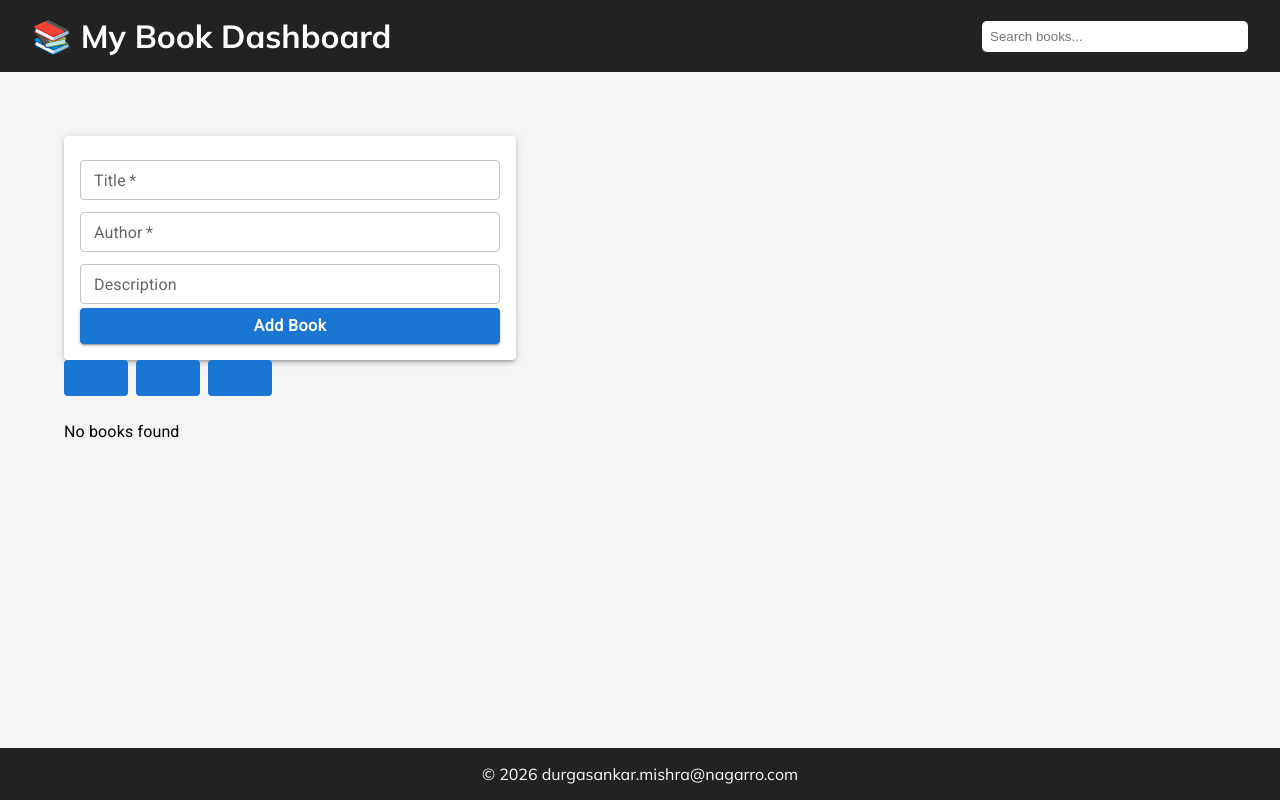
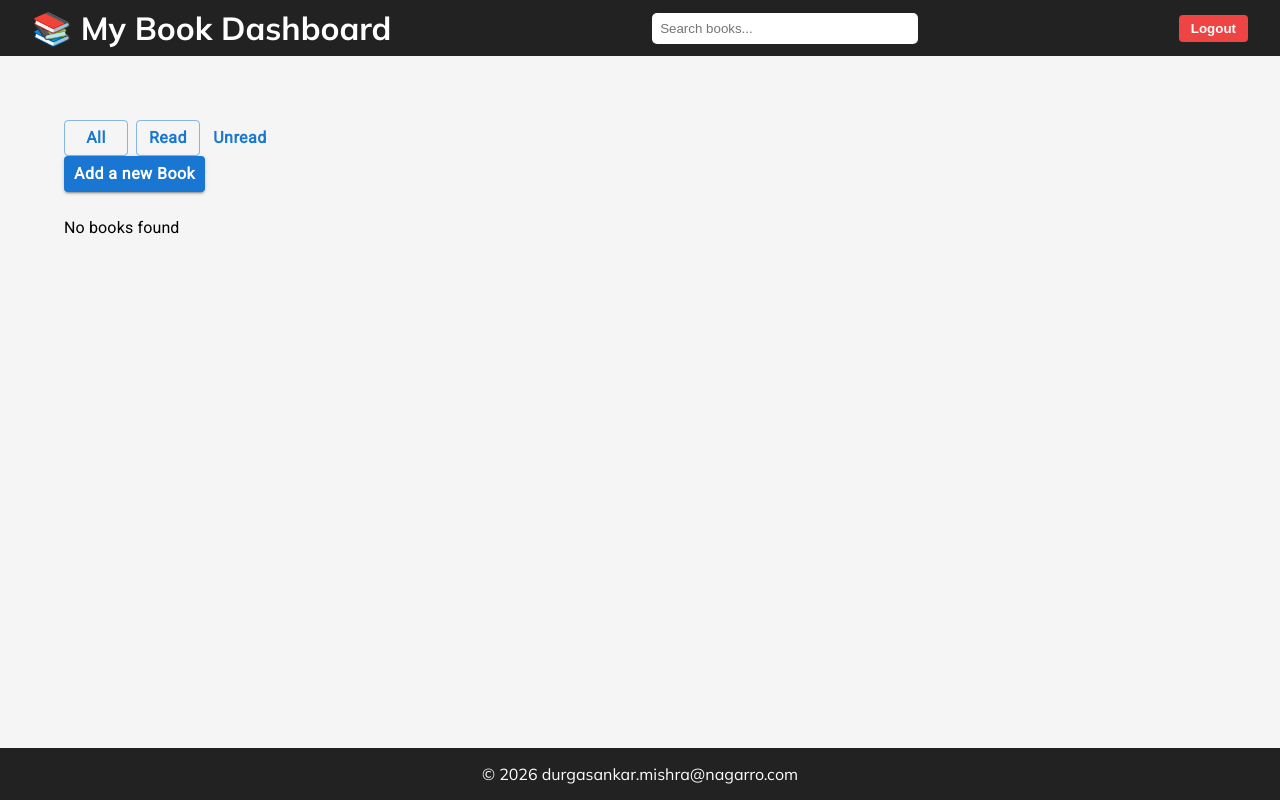
Before and after one commit to durgasankar/bookstore-frontend, a React (Create React App) app: page /dashboard in a window 1280 px wide. Built offline with nearby package versions, Linux system fonts and the light colour scheme; sample sign-in values are in the browser's storage.

Commit message:
logout functionality added

```diff
--- a/src/App.js
+++ b/src/App.js
@@ -1,6 +1,5 @@
 import { Navigate, Route, Routes } from "react-router-dom";
 import Navbar from "./components/Navbar";
-import Homepage from "./pages/Homepage";
 import Registration from "./pages/Registration";
 import Login from "./pages/Login";
 import ProtectedRoute from "./routes/ProtectedRoute";
--- a/src/assets/css/header.css
+++ b/src/assets/css/header.css
@@ -2,7 +2,7 @@
     display: flex;
     justify-content: space-between;
     align-items: center;
-    padding: 1rem 2rem;
+    padding: 0.5rem 2rem;
     background: #222;
     color: white;
 }
@@ -13,3 +13,17 @@
     border-radius: 5px;
     border: none;
 }
+
+.logout-btn {
+    background: #ef4444;
+    color: white;
+    border: none;
+    padding: 6px 12px;
+    border-radius: 4px;
+    cursor: pointer;
+    font-weight: 600;
+}
+
+.logout-btn:hover {
+    background: #dc2626;
+}
--- a/src/components/books/AddBook.jsx
+++ /dev/null
@@ -1,78 +0,0 @@
-import { useState } from "react";
-import { useDispatch } from "react-redux";
-import { Box } from "@mui/material";
-import Paper from "@mui/material/Paper";
-import { addBook } from "../../reducers/booksSlice";
-import CustomTextInput from "../common/CustomTextInput";
-import CustomButton from "../common/CustomButton";
-
-const AddBook = () => {
-    const dispatch = useDispatch();
-
-    const [form, setForm] = useState({
-        title: "",
-        author: "",
-        description: ""
-    });
-
-    const submitHandler = (e) => {
-        e.preventDefault();
-        console.log(form)
-        dispatch(addBook(form));
-        setForm({ title: "", author: "", description: "" });
-    };
-
-    return (
-        <Paper elevation={ 3 } sx={ { p: 2, maxWidth: 420 } }>
-            <Box
-                component="form"
-                onSubmit={ submitHandler }
-                display="flex"
-                flexDirection="column"
-            >
-                <CustomTextInput
-                    label="Title"
-                    name="title"
-                    value={ form.title }
-                    size="small"
-                    required
-                    onChange={ (e) =>
-                        setForm({ ...form, title: e.target.value })
-                    }
-                />
-
-                <CustomTextInput
-                    label="Author"
-                    name="author"
-                    value={ form.author }
-                    required
-                    size='small'
-                    onChange={ (e) =>
-                        setForm({ ...form, author: e.target.value })
-                    }
-                />
-
-                <CustomTextInput
-                    label="Description"
-                    name="description"
-                    size='small'
-                    value={ form.description }
-                    onChange={ (e) =>
-                        setForm({ ...form, description: e.target.value })
-                    }
-                />
-
-                <CustomButton
-                    type="submit"
-                    fullWidth
-                    size='small'
-                    sx={ { mt: 1 } }
-                >
-                    Add Book
-                </CustomButton>
-            </Box>
-        </Paper>
-    );
-};
-
-export default AddBook;
--- /dev/null
+++ b/src/components/books/AddBookModal.jsx
@@ -0,0 +1,89 @@
+import { useState } from "react";
+import { useDispatch } from "react-redux";
+import {
+    Dialog,
+    DialogTitle,
+    DialogContent,
+    DialogActions,
+    Box
+} from "@mui/material";
+import Paper from "@mui/material/Paper";
+import { addBook } from "../../reducers/booksSlice";
+import CustomTextInput from "../common/CustomTextInput";
+import CustomButton from "../common/CustomButton";
+
+const AddBookModal = ({ open, onClose }) => {
+    const dispatch = useDispatch();
+
+    const [form, setForm] = useState({
+        title: "",
+        author: "",
+        description: ""
+    });
+
+    const submitHandler = (e) => {
+        e.preventDefault();
+        dispatch(addBook(form));
+        setForm({ title: "", author: "", description: "" });
+        onClose();
+    };
+
+    return (
+        <Dialog open={ open } onClose={ onClose } fullWidth maxWidth="sm">
+            <DialogTitle>Add New Book</DialogTitle>
+            <DialogContent dividers>
+                <Paper elevation={ 0 }>
+                    <Box
+                        component="form"
+                        onSubmit={ submitHandler }
+                        display="flex"
+                        flexDirection="column"
+                    >
+                        <CustomTextInput
+                            label="Title"
+                            value={ form.title }
+                            required
+                            size="small"
+                            onChange={ (e) =>
+                                setForm({ ...form, title: e.target.value })
+                            }
+                        />
+                        <CustomTextInput
+                            label="Author"
+                            value={ form.author }
+                            required
+                            size="small"
+                            onChange={ (e) =>
+                                setForm({ ...form, author: e.target.value })
+                            }
+                        />
+                        <CustomTextInput
+                            label="Description"
+                            value={ form.description }
+                            size="small"
+                            onChange={ (e) =>
+                                setForm({ ...form, description: e.target.value })
+                            }
+                        />
+                    </Box>
+                </Paper>
+            </DialogContent>
+            <DialogActions>
+                <CustomButton
+                    variant="outlined"
+                    onClick={ onClose }
+                >
+                    Cancel
+                </CustomButton>
+                <CustomButton
+                    type="submit"
+                    onClick={ submitHandler }
+                >
+                    Add Book
+                </CustomButton>
+            </DialogActions>
+        </Dialog>
+    );
+};
+
+export default AddBookModal;
--- a/src/components/common/CustomButton.jsx
+++ b/src/components/common/CustomButton.jsx
@@ -26,10 +26,6 @@ const CustomButton = ({
                 fontSize: "16px",
                 fontWeight: 600,
                 borderRadius: "4px",
-                backgroundColor: "#1976D2",
-                "&:hover": {
-                    backgroundColor: "#1565C0",
-                },
             } }
         >
             { children }
--- a/src/components/layout/Header.jsx
+++ b/src/components/layout/Header.jsx
@@ -1,8 +1,19 @@
 import { useDispatch } from "react-redux";
+import { useNavigate } from 'react-router-dom';
 import '../../assets/css/header.css';
+import { setSearch } from "../../reducers/booksSlice";
+import useToast from '../../hooks/useToast';
 
 const Header = () => {
     const dispatch = useDispatch();
+    const navigate = useNavigate();
+    const { successToast } = useToast();
+
+    const handleLogout = () => {
+        localStorage.removeItem('token');
+        successToast('Logout successfully.')
+        navigate('/signin', { replace: true });
+    }
 
     return (
         <header className="header">
@@ -10,8 +21,12 @@ const Header = () => {
             <input
                 type="text"
                 placeholder="Search books..."
-                // onChange={ (e) => dispatch(setSearch(e.target.value)) }
+                onChange={ (e) => dispatch(setSearch(e.target.value)) }
             />
+            <button className="logout-btn" onClick={ handleLogout }>
+                Logout
+            </button>
+
         </header>
     );
 };
--- a/src/hooks/useToast.js
+++ b/src/hooks/useToast.js
@@ -7,9 +7,7 @@ const useToast = () => {
     if (!context) {
         throw new Error("useToast must be used within a ToastProvider");
     }
-
     const { showToast } = context;
-
     return {
         successToast: (message) => showToast(message, "success"),
         errorToast: (message) => showToast(message, "error"),
--- a/src/pages/Dashboard.jsx
+++ b/src/pages/Dashboard.jsx
@@ -1,17 +1,29 @@
 
+import { useState } from 'react';
 import '../assets/css/dashboard.css';
-import AddBook from '../components/books/AddBook';
+import AddBookModal from '../components/books/AddBookModal';
+import AddBook from '../components/books/AddBookModal';
 import BookFilter from '../components/books/BookFilter';
 import BookList from '../components/books/BookList';
+import CustomButton from '../components/common/CustomButton';
 
 const Dashboard = () => {
+    const [open, setOpen] = useState(false);
     return (
         <div className="dashboard">
             <div className="dashboard-actions">
-                <AddBook />
                 <BookFilter />
+                <CustomButton onClick={ () => setOpen(true) }>
+                    Add a new Book
+                </CustomButton>
             </div>
             <BookList />
+
+            <AddBookModal
+                open={ open }
+                onClose={ () => setOpen(false) }
+            />
+
         </div>
     );
 };
--- a/src/pages/Homepage.jsx
+++ /dev/null
@@ -1,11 +0,0 @@
-import React from 'react'
-
-const Homepage = () => {
-    return (
-        <div>
-            <p>Home Page</p>
-        </div>
-    )
-}
-
-export default Homepage;
--- a/src/reducers/booksSlice.js
+++ b/src/reducers/booksSlice.js
@@ -38,10 +38,13 @@ const bookSlice = createSlice({
         },
         deleteBook: (state, action) => {
             state.search = action.payload;
+        },
+        setSearch: (state, action) => {
+            state.search = action.payload;
         }
     }
 })
 
 
-export const { addBook, updateBook, toggleReadStatus, setFilter, deleteBook } = bookSlice.actions;
+export const { addBook, updateBook, toggleReadStatus, setFilter, deleteBook, setSearch } = bookSlice.actions;
 export default bookSlice.reducer;
```
